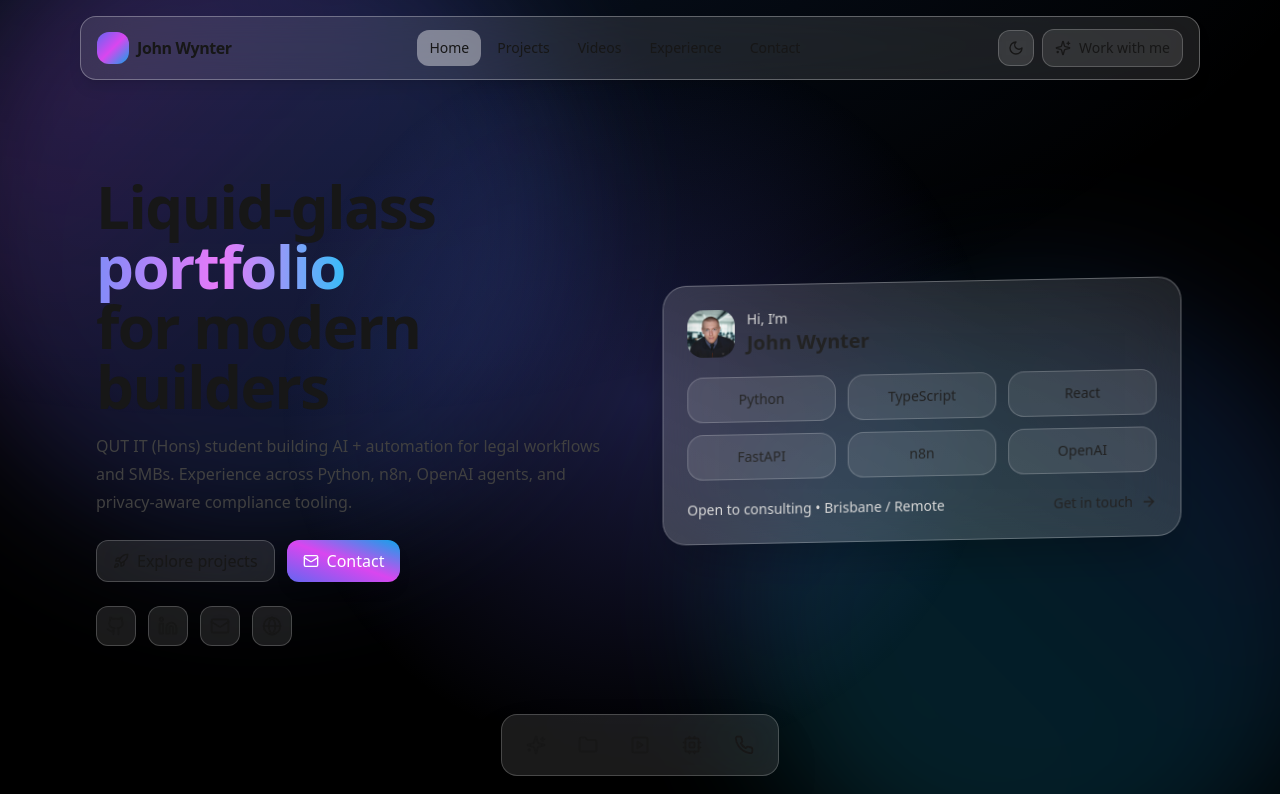
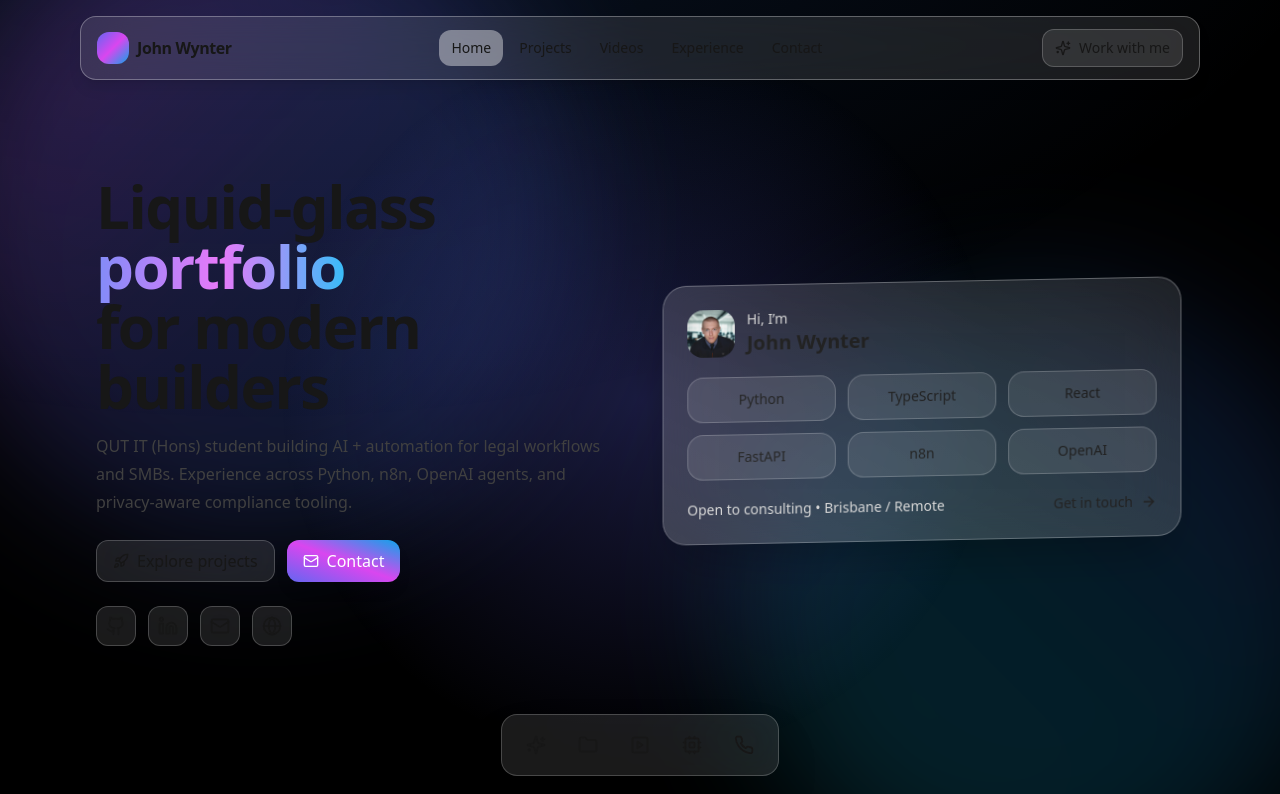
Before and after one commit to JohnJohnW/personal_portfolio, a React (Vite) app: page / in a window 1280 px wide. Shown: the top 794 px of the page. Built offline with nearby package versions, Linux system fonts and the light colour scheme.

Commit message:
Update Portfolio.jsx

```diff
--- a/src/Portfolio.jsx
+++ b/src/Portfolio.jsx
@@ -1,7 +1,6 @@
-
 import React, { useEffect, useRef, useState } from "react";
 import { motion, AnimatePresence, useMotionValue, useTransform } from "framer-motion";
-import { Github, Linkedin, Mail, ArrowRight, Rocket, Sparkles, Sun, Moon, ChevronRight, Folder, Cpu, Wand2, Download, Phone, Globe, PlaySquare } from "lucide-react";
+import { Github, Linkedin, Mail, ArrowRight, Rocket, Sparkles, ChevronRight, Folder, Cpu, Wand2, Download, Phone, Globe, PlaySquare } from "lucide-react";
 
 /* Liquid Glass portfolio — GH Pages + Web3Forms */
 
@@ -9,7 +8,7 @@ const DATA = {
   name: "John Wynter",
   role: "Information Systems · Legal Tech · Automation",
   blurb:
-    "QUT IT (Hons) student building AI + automation for legal workflows and SMBs. Experience across Python, n8n, OpenAI agents, and privacy‑aware compliance tooling.",
+    "QUT IT (Hons) student building AI + automation for legal workflows and SMBs. Experience across Python, n8n, OpenAI agents, and privacy-aware compliance tooling.",
   location: "Brisbane / Remote",
   avatar: "/personal_portfolio/headshot.png",
   resume: "/personal_portfolio/John_Wynter_Resume.pdf",
@@ -30,21 +29,21 @@ const DATA = {
     {
       title: "QITC Contract Automation",
       tag: "2025 • Legal Ops",
-      desc: "End‑to‑end generation for QITC comprehensive contracts using VBA + Doxsera templates.",
+      desc: "End-to-end generation for QITC comprehensive contracts using VBA + Doxsera templates.",
       links: [{ href: "#", label: "Case Notes" }],
       stack: ["VBA", "Word / Doxsera"],
     },
     {
       title: "MIT WIL Project Leadership (QUT)",
       tag: "2024 • Team Lead",
-      desc: "Led Masters IT WIL project to auto‑generate ERDs for forensic legal investigations in Python.",
-      links: [{ href: "#", label: "Write‑up" }],
+      desc: "Led Masters IT WIL project to auto-generate ERDs for forensic legal investigations in Python.",
+      links: [{ href: "#", label: "Write-up" }],
       stack: ["Python", "Graph", "Automation"],
     },
     {
       title: "Forensic Investigation Automation",
       tag: "2024 • Python",
-      desc: "Web‑scraping pipeline to track business activity/availability for legitimacy insights.",
+      desc: "Web-scraping pipeline to track business activity/availability for legitimacy insights.",
       links: [{ href: "#", label: "Repo" }],
       stack: ["Python", "Requests", "BeautifulSoup"],
     },
@@ -54,19 +53,6 @@ const DATA = {
 // Helper: convert channelId UC... -> uploads playlist UU...
 const uploadsPlaylist = (channelId) =>
   channelId && channelId.startsWith("UC") ? `UU${channelId.slice(2)}` : "";
-
-function useTheme() {
-  const [dark, setDark] = useState(() =>
-    typeof document !== "undefined"
-      ? document.documentElement.classList.contains("dark")
-      : true
-  );
-  useEffect(() => {
-    const root = document.documentElement;
-    dark ? root.classList.add("dark") : root.classList.remove("dark");
-  }, [dark]);
-  return { dark, setDark };
-}
 
 function cn(...xs) { return xs.filter(Boolean).join(" "); }
 
@@ -151,7 +137,6 @@ function Section({ id, title, icon: Icon, children, subtitle }) {
 }
 
 export default function Portfolio() {
-  const { dark, setDark } = useTheme();
   const [active, setActive] = useState("home");
   const [toast, setToast] = useState(null);
 
@@ -213,11 +198,7 @@ export default function Portfolio() {
               ))}
             </nav>
             <div className="flex items-center gap-2">
-              <button onClick={() => setDark(!dark)}
-                className="h-9 w-9 grid place-items-center rounded-xl border border-white/20 bg-white/10 dark:bg-black/20 backdrop-blur-xl"
-                title="Toggle theme" aria-label="Toggle theme">
-                {dark ? <Sun className="h-4 w-4" /> : <Moon className="h-4 w-4" />}
-              </button>
+              {/* Theme toggle removed to force light mode */}
               <a href="#contact" onClick={scrollTo("contact")}
                 className="hidden sm:inline-flex items-center gap-2 rounded-xl border border-white/20 bg-white/10 dark:bg-black/20 px-3 py-2 text-sm hover:bg-white/30 transition">
                 <Sparkles className="h-4 w-4" /> Work with me
@@ -232,7 +213,7 @@ export default function Portfolio() {
           <div>
             <motion.h1 initial={{ opacity: 0, y: 20 }} animate={{ opacity: 1, y: 0 }} transition={{ duration: 0.6 }}
               className="text-4xl sm:text-5xl lg:text-6xl font-semibold tracking-tight">
-              Liquid‑glass <span className="text-transparent bg-clip-text bg-gradient-to-r from-indigo-400 via-fuchsia-400 to-sky-400">portfolio</span>
+              Liquid-glass <span className="text-transparent bg-clip-text bg-gradient-to-r from-indigo-400 via-fuchsia-400 to-sky-400">portfolio</span>
               <br /> for modern builders
             </motion.h1>
             <motion.p initial={{ opacity: 0, y: 10 }} animate={{ opacity: 1, y: 0 }} transition={{ delay: 0.1 }}
@@ -359,7 +340,7 @@ export default function Portfolio() {
                 org: "QUT Law, Innovation & Technology Society",
                 when: "2024 — Present",
                 bullets: [
-                  "Organised legal‑tech hackathons and AI workshops",
+                  "Organised legal-tech hackathons and AI workshops",
                   "Partnered with firms for student projects",
                 ],
               },
@@ -389,7 +370,7 @@ export default function Portfolio() {
           <div className="relative z-10 grid md:grid-cols-2 gap-6 items-center">
             <div>
               <h3 className="text-xl font-semibold">Let’s build something audacious.</h3>
-              <p className="mt-2 text-sm text-neutral-100/90">From prototypes to production. Privacy‑first, automation‑heavy, and elegantly engineered.</p>
+              <p className="mt-2 text-sm text-neutral-100/90">From prototypes to production. Privacy-first, automation-heavy, and elegantly engineered.</p>
             </div>
             <div className="flex md:justify-end gap-3">
               <a href="#contact" onClick={scrollTo("contact")} className="inline-flex items-center gap-2 rounded-xl bg-white/90 text-neutral-900 px-4 py-2 hover:bg-white">
```
